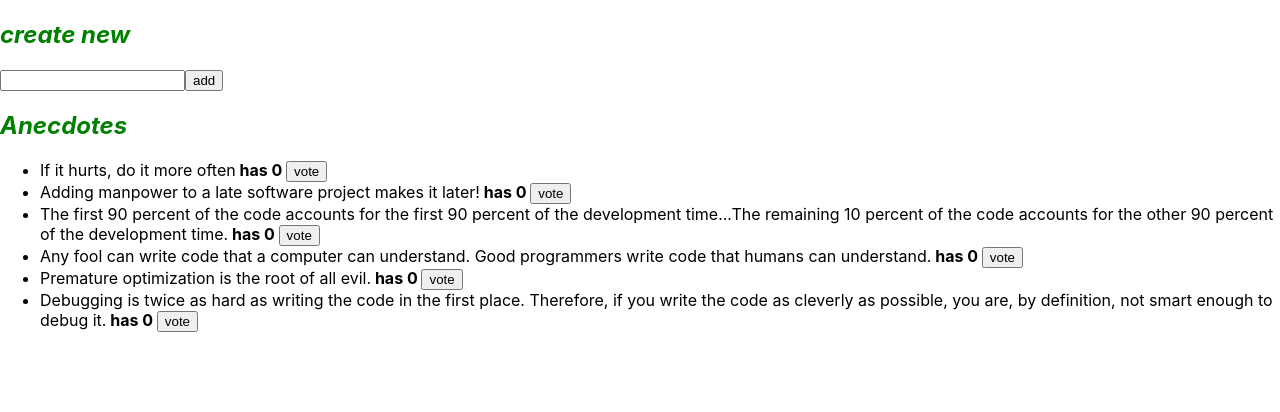
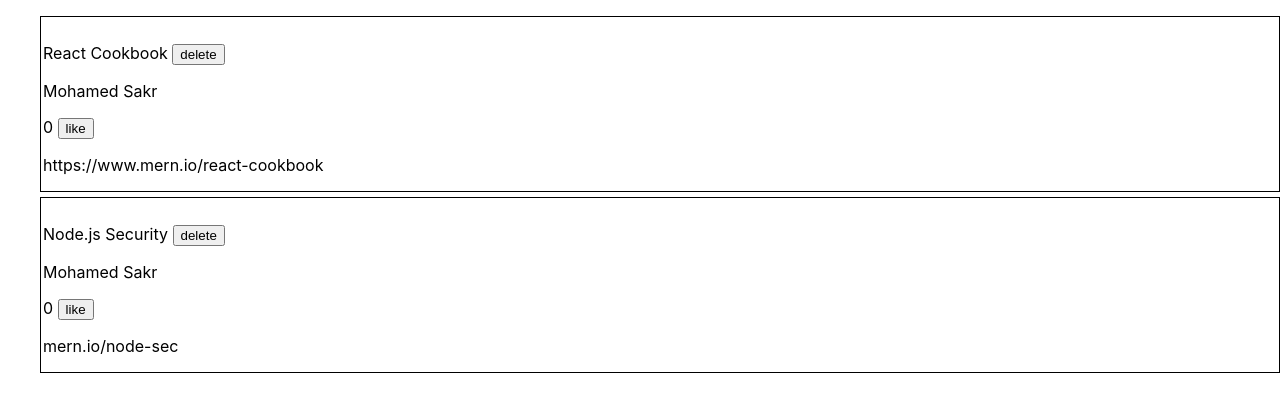
Before and after one commit to mohamedisakr/fs-open-ui, a React (Create React App) app: page / in a window 1280 px wide. Shown: the top 412 px of the page. Built offline with nearby package versions, Linux system fonts and the light colour scheme.

Commit message:
refactoring blog card & list

```diff
--- a/src/index.js
+++ b/src/index.js
@@ -3,10 +3,10 @@
 import './index.css'
 import {createStore} from 'redux'
 import {Provider} from 'react-redux'
-import App from './part06/anecdotes-redux/App'
-import anecdoteReducer from './part06/anecdotes-redux/reducers/anecdoteReducer'
+import App from './part06/bloglist-redux/App'
+import blogReducer from './part06/bloglist-redux/reducers/blogReducer'
 
-const store = createStore(anecdoteReducer)
+const store = createStore(blogReducer)
 
 ReactDOM.render(
   <React.StrictMode>
--- /dev/null
+++ b/src/part06/bloglist-redux/App.js
@@ -0,0 +1,16 @@
+// import NewNoteForm from './components/NewNoteForm'
+// import NoteList from './components/NoteList'
+
+import BlogList from './components/BlogList'
+
+const App = () => {
+  return (
+    <div>
+      {/* <NewNoteForm />
+      <NoteList /> */}
+      <BlogList />
+    </div>
+  )
+}
+
+export default App
--- a/src/part06/bloglist-redux/components/BlogCart.js
+++ b/src/part06/bloglist-redux/components/BlogCart.js
@@ -7,19 +7,21 @@
   handleDelete,
   handleIncLikes,
 }) => {
-  const {name} = user
+  // const {name} = user
   console.log(`blog id : ${id}`)
+  // console.log(`blog name : ${user.name}`)
   return (
-    <div className="blogStyle" key={id}>
+    <li className="blogStyle">
+      {/* <p id="idParag">{id}</p> */}
       <p id="titleParag">
         {title} <button onClick={() => handleDelete(id)}>delete</button>
       </p>
-      <p id="nameParag">{name}</p>
+      <p id="nameParag">{user}</p>
       <p id="likesParag">
         {likes} <button onClick={() => handleIncLikes(id)}>like</button>
       </p>
       <p id="urlParag">{url}</p>
-    </div>
+    </li>
   )
 }
 
--- a/src/part06/bloglist-redux/components/BlogList.js
+++ b/src/part06/bloglist-redux/components/BlogList.js
@@ -1,28 +1,53 @@
 import {useDispatch, useSelector} from 'react-redux'
-import {incrementLikes} from '../reducers/blogReducer'
+import {incrementLikes, deleteBlog} from '../reducers/blogReducer'
 import BlogCart from './BlogCart'
 
-const BlogList = ({handleDelete}) => {
+const BlogList = () => {
   const dispatch = useDispatch()
   const blogs = useSelector((state) => state)
-
-  return blogs.map((blog) => {
+  // id,  title,  likes,  url,  user
+  return (
+    <ul className="note-list">
+      {blogs.map((blog) => {
         const {id, title, likes, url, user} = blog
+        // const {name} = user
         console.log(`blog id : ${id}`)
+        // console.log(`blog name : ${name}`)
         return (
-      <div key={id} className="note-list">
           <BlogCart
             key={id}
             title={title}
             user={user}
             likes={likes}
             url={url}
-          handleDelete={() => {}}
+            handleDelete={() => dispatch(deleteBlog(id))}
             handleClick={() => dispatch(incrementLikes(id))}
           />
-      </div>
         )
-  })
+      })}
+    </ul>
+  )
+  // return blogs.map((blog) => {
+  //   const {id, title, likes, url, user} = blog
+  //   const {name} = user
+  //   console.log(`blog id : ${id}`)
+  //   console.log(`blog title : ${title}`)
+  //   console.log(`blog user : ${user}`)
+  //   console.log(`blog name : ${name}`)
+  //   return (
+  //     <ul className="note-list">
+  //       <BlogCart
+  //         key={id}
+  //         title={title}
+  //         user={name}
+  //         likes={likes}
+  //         url={url}
+  //         handleDelete={() => dispatch(deleteBlog(id))}
+  //         handleClick={() => dispatch(incrementLikes(id))}
+  //       />
+  //     </ul>
+  //   )
+  // })
 }
 
 export default BlogList
--- a/src/part06/bloglist-redux/reducers/blogReducer.js
+++ b/src/part06/bloglist-redux/reducers/blogReducer.js
@@ -1,19 +1,21 @@
+const getId = () => (100000 * Math.random()).toFixed(0) // Date.now()
+
 const initialState = [
   {
-    id: '61660824ff82642821bb6c3c',
+    id: getId(), //'61660824ff82642821bb6c3c',
     title: 'React Cookbook',
+    likes: 0,
     url: 'https://www.mern.io/react-cookbook',
-    user: '616607f4ff82642821bb6c38',
+    user: 'Mohamed Sakr', //{name: 'Mohamed Sakr', id: 101},
   },
   {
-    id: '6167235c1eb6d579b492e0a1',
+    id: getId(), //'6167235c1eb6d579b492e0a1',
     title: 'Node.js Security',
+    likes: 0,
     url: 'mern.io/node-sec',
-    user: '616607f4ff82642821bb6c38',
+    user: 'Mohamed Sakr', //{name: 'Mohamed Sakr', id: 101},
   },
 ]
-
-const getId = () => (100000 * Math.random()).toFixed(0) // Date.now()
 
 const blogReducer = (state = initialState, action) => {
   console.log(`state now: ${state}`)
@@ -53,6 +55,13 @@
   }
 }
 
+export const deleteBlog = (id) => {
+  return {
+    type: 'DELETE_BLOG',
+    data: {id},
+  }
+}
+
 export const incrementLikes = (id) => {
   return {
     type: 'INCREMENT_LIKES',
```
Lines whose indentation alone changed are shown as unchanged.
